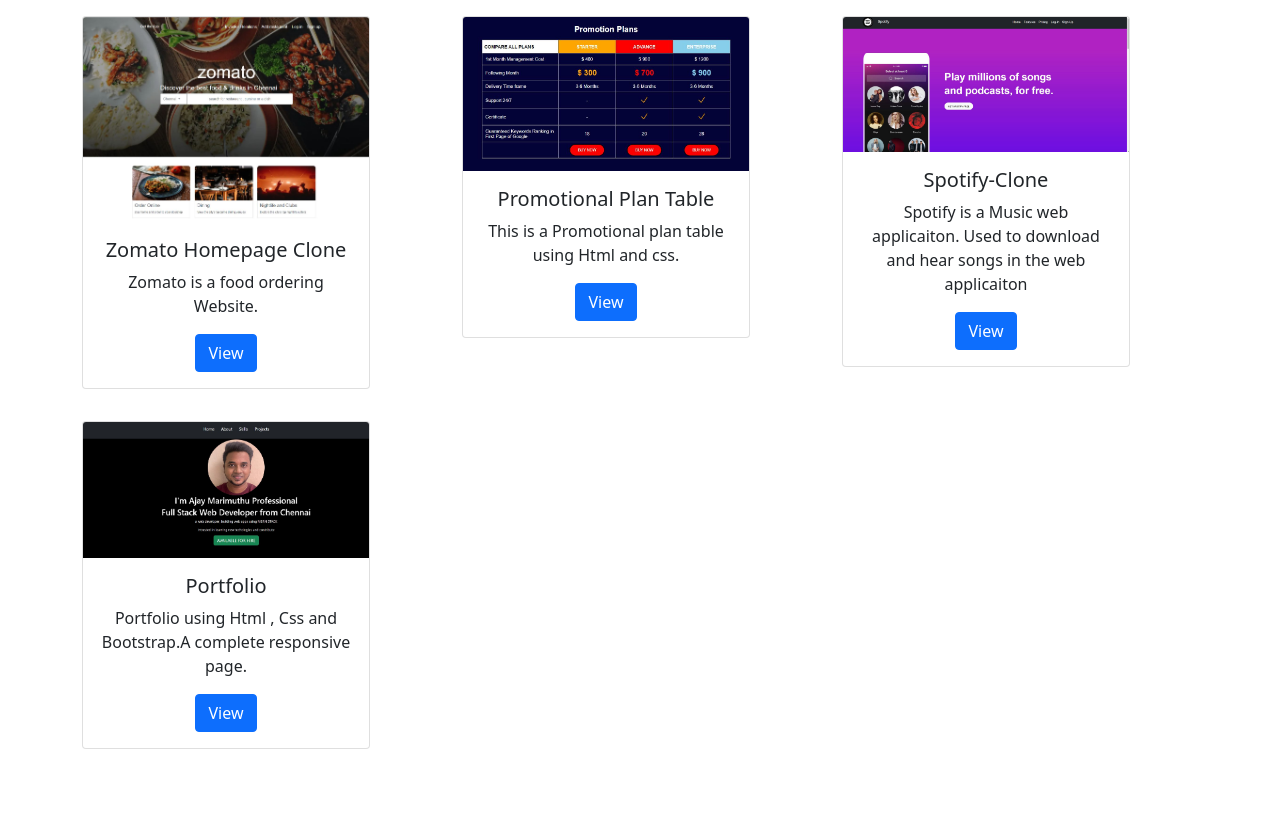
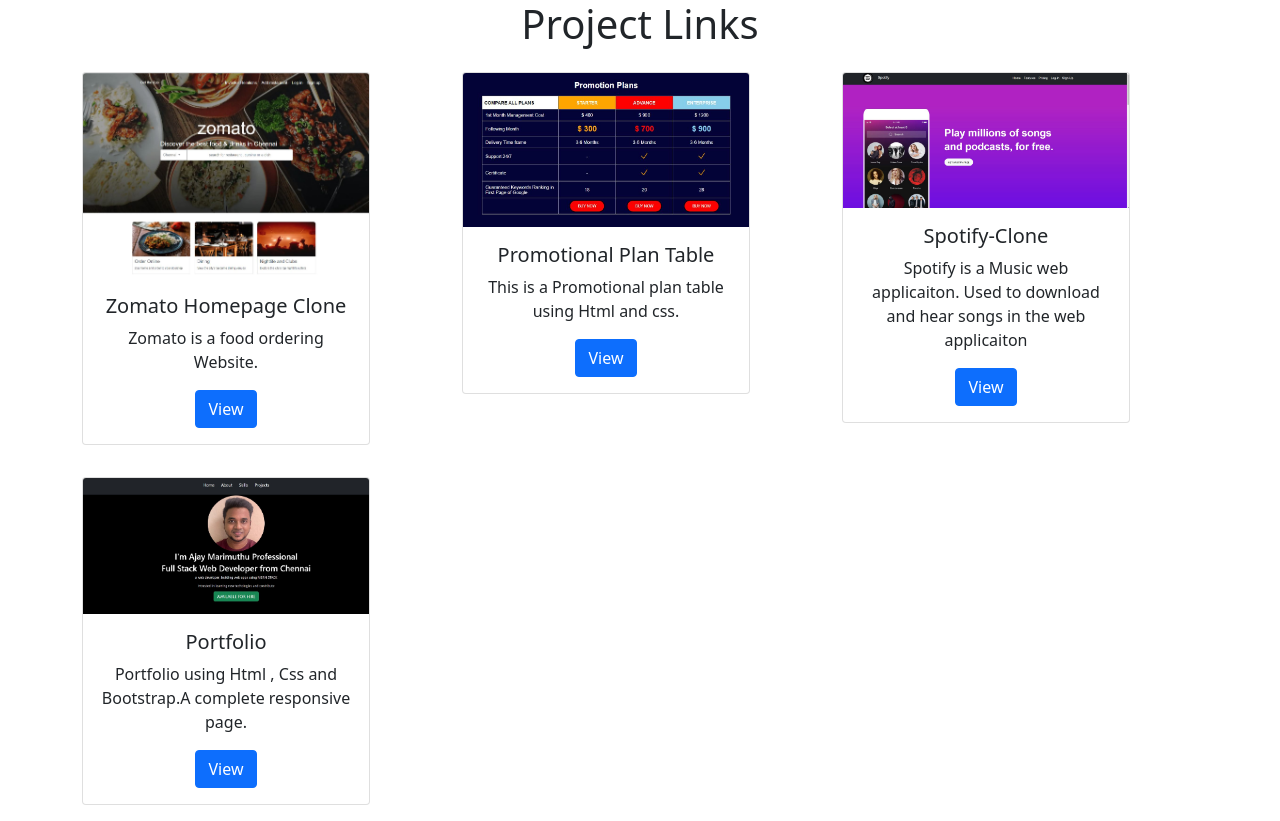
Before and after one commit to ajaymarimuthu/Html-Css-Bootstrap-Project-Links, a plain HTML site: page index.html in a window 1280 px wide. Before the commit the page ends 800 px from the top, so only its background shows below. Drawn offline with nearby package versions, Linux system fonts and the light colour scheme.

Commit message:
heading for the project link

```diff
--- a/index.html
+++ b/index.html
@@ -17,6 +17,9 @@
     <title>Hello, world!</title>
   </head>
   <body>
+
+
+    <h1 style="text-align:center">Project Links </h1>
 
 
     <div class="container text-center ">
```
